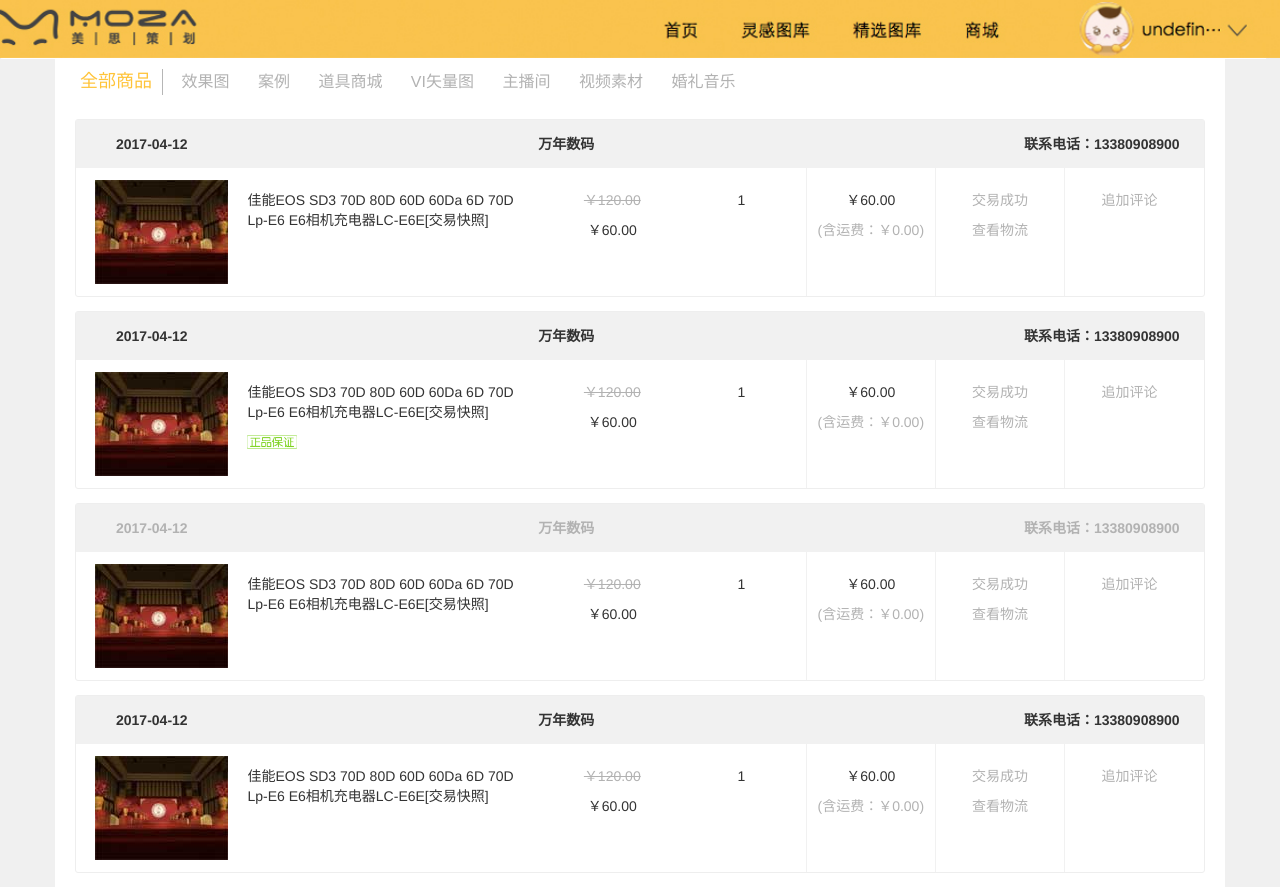
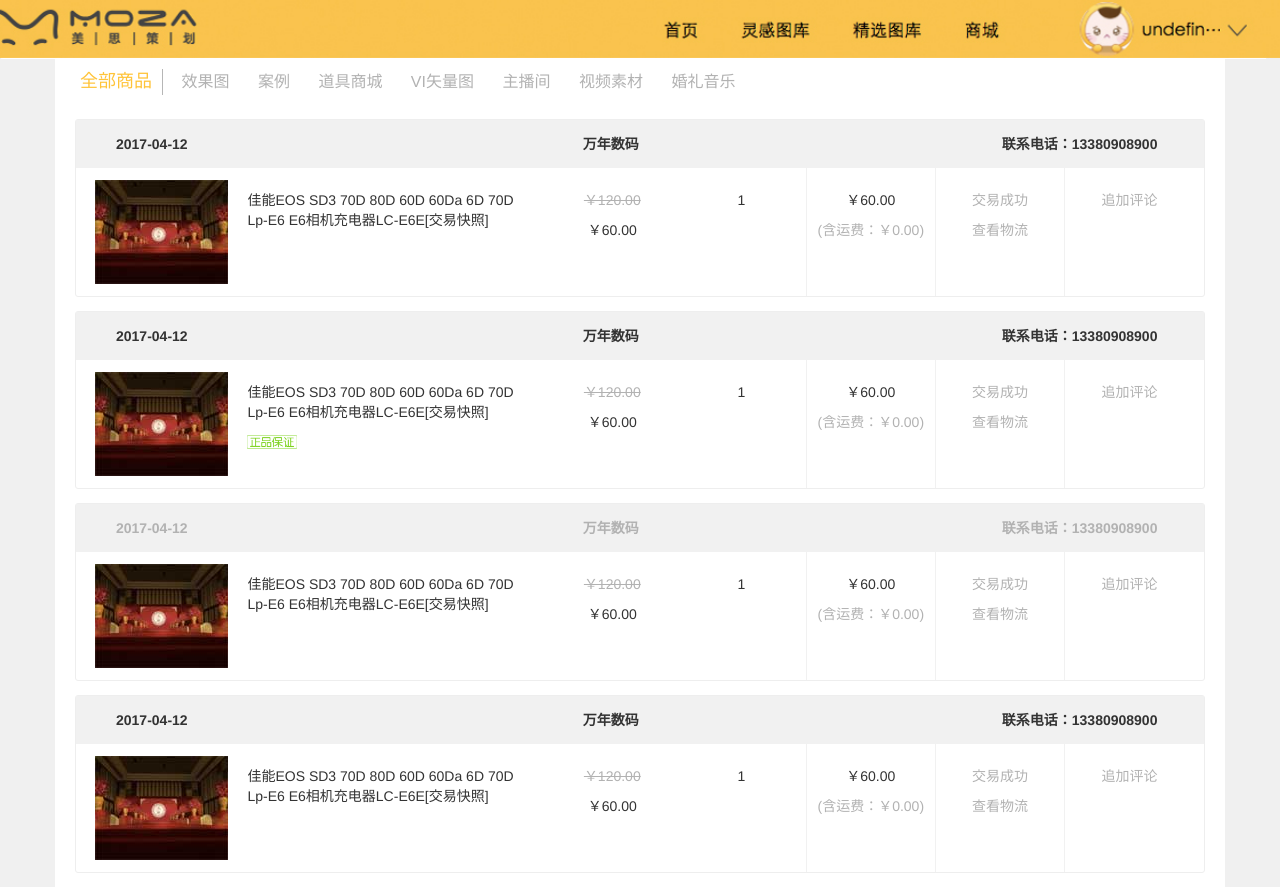
Before and after one commit to April-Ice/Work-day, a plain HTML site: page wx_scan/deals.html in a window 1280 px wide. Drawn offline with Linux system fonts and the light colour scheme.

Commit message:
Signed-off-by: April

```diff
--- a/wx_scan/css/style.css
+++ b/wx_scan/css/style.css
@@ -436,7 +436,7 @@ table.cart tbody .price-total:before {
 }
 
 .deal-head .date {
-    width: 28%;
+    width: 42%;
 }
 
 .deal-head .date em {
@@ -445,12 +445,12 @@ table.cart tbody .price-total:before {
 }
 
 .deal-head .server {
-    width: 30%;
+    width: 10%;
     text-align: center;
 }
 
 .deal-head .contact {
-    width: 40%;
+    width: 44%;
     text-align: right;
 }
 
```
Also changed, not shown: wx_scan/deals.html (renamed from wx_scan/mall.html).
